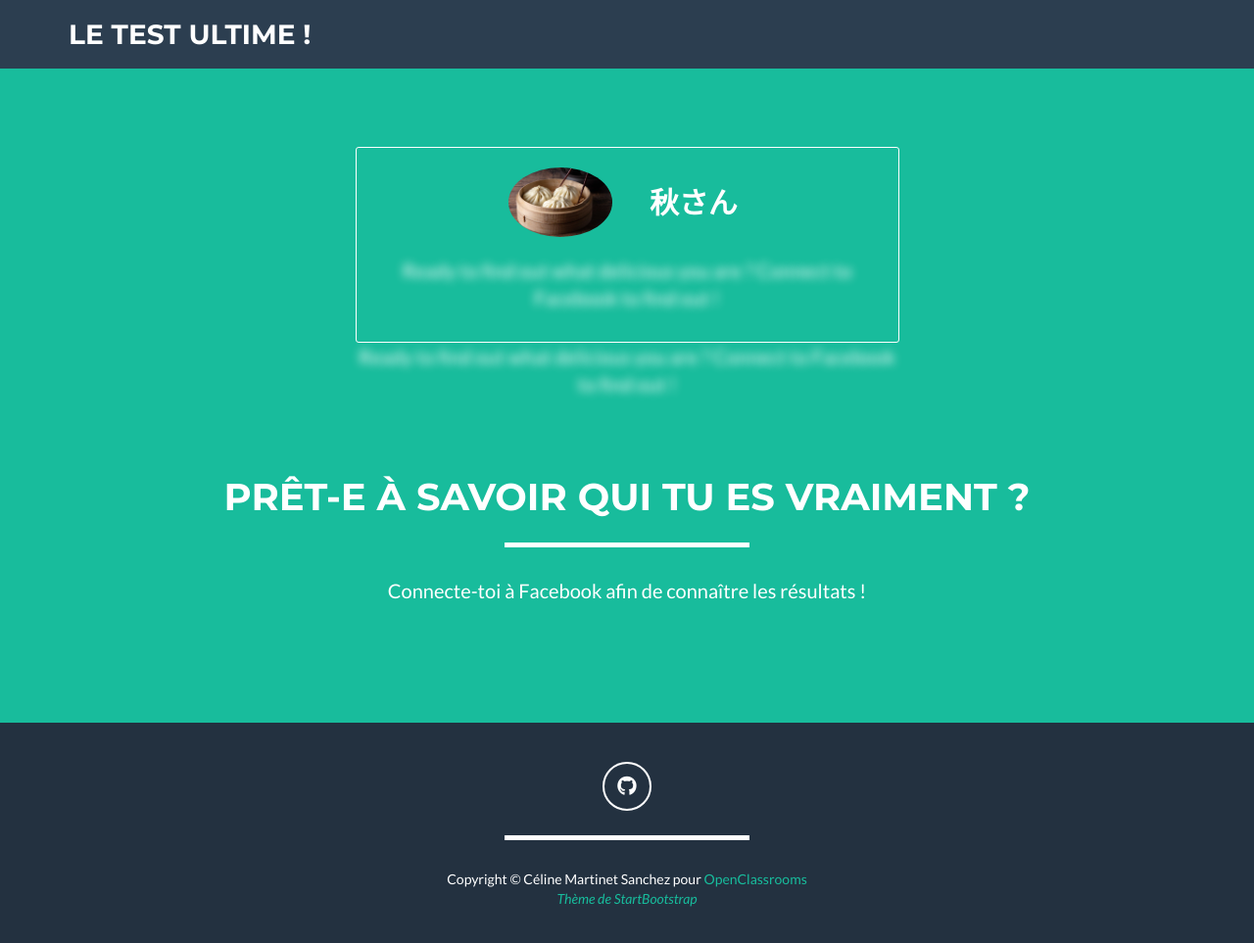
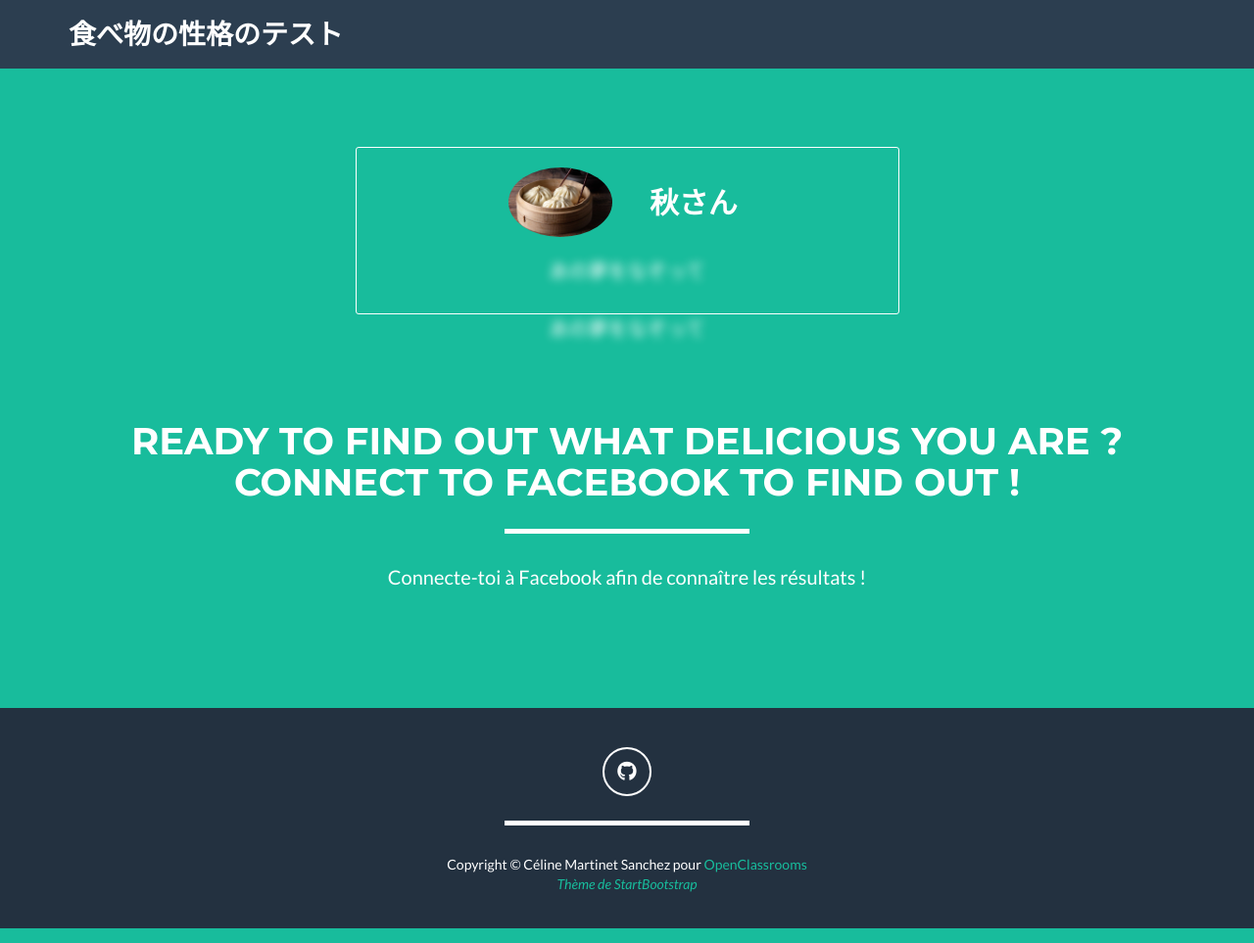
Before and after one commit to MathildeAguiar/FlaskTutorial, a Flask app: page / in a window 1280 px wide. Shown: the whole page at 98% size. Run offline with Flask 2, Linux system fonts and the light colour scheme; some libraries are stand-ins or nearby versions.

Commit message:
facebook part coded

```diff
--- a/fbapp/templates/base.html
+++ b/fbapp/templates/base.html
@@ -6,15 +6,18 @@
     <meta charset="utf-8">
     <meta http-equiv="X-UA-Compatible" content="IE=edge">
     <meta name="viewport" content="width=device-width, initial-scale=1">
-    <meta name="description" content="Faites le test ultime et découvrez qui vous êtes vraiment !">
+    <meta name="description" content="Ready to find out what delicious you are ? Connect to Facebook to find out !">
     <meta name="author" content="">
-    <title>Le test ultime !</title>
+    <title>食べ物の性格のテスト</title>
 
-    <meta property="og:title" content="Le test ultime !" />
+    <meta property="og:title" content="{{ page_title }}" />
     <meta property="og:type" content="website" />
-    <meta property="og:url" content="http://le-test-ultime.hello-birds.com" />
-    <meta property="og:image" content="tmp/sample.jpg" />
-    <meta property="og:description" content="Faites le test ultime et découvrez qui vous êtes vraiment !" />
+    <meta property="og:url" content="{{ og_url }}" />
+    <meta property="og:image" content="{{ og_image }}" />
+    <meta property="og:description" content="{{ og_description }}" />
+    <meta property="fb:app_id" content="{{ config['FB_APP_ID'] }}">
+    <meta property="og:image:width" content="1200">
+    <meta property="og:image:height" content="630">
 
     <!-- Bootstrap Core CSS -->
     <link href="{{ url_for('static', filename='css/bootstrap/bootstrap.min.css') }}" rel="stylesheet">
@@ -48,7 +51,7 @@
         <div class="container">
             <!-- Brand and toggle get grouped for better mobile display -->
             <div class="navbar-header page-scroll">
-                  <a class="navbar-brand" href="/">Le test ultime !</a>
+                  <a class="navbar-brand" href="/">食べ物の性格のテスト</a>
             </div>
 
             <!-- Collect the nav links, forms, and other content for toggling -->
--- a/fbapp/templates/index.html
+++ b/fbapp/templates/index.html
@@ -13,7 +13,7 @@
         </div>
         <div class="row">
           <div class="intro-text">
-            <h1 class="name">Prêt-e à savoir qui tu es vraiment ?</h1>
+            <h1 class="name">Ready to find out what delicious you are ? Connect to Facebook to find out !</h1>
             <hr class="star-light">
           </div>
           <div class="col-lg-8 col-lg-offset-2 text-center">
@@ -22,6 +22,7 @@
             </p>
             <p style="margin-top: 20px;">
               <div class="fb-login-button" data-max-rows="1" data-size="large" data-button-type="continue_with" data-show-faces="false" data-auto-logout-link="true" data-use-continue-as="true" onlogin='checkLoginState()'></div>
+              <!-- bouton de connexion à fb -->
             </p>
           </div>
         </div>
--- a/fbapp/views.py
+++ b/fbapp/views.py
@@ -11,14 +11,28 @@
 
 @app.route('/index/')
 def index():
+    if 'img' in request.args:
+        img = request.args['img']
+        og_url = url_for('index', img=img, _external=True)
+        og_image = url_for('static', filename=img, _external=True)
+    else:
+        og_url = url_for('index', _external=True)
+        og_image = url_for('static', filename='img/baozi.jpg', _external=True)
+
+    page_title = "食べ物の性格のテスト"
     # here we define what will we displayed on the index page
     # we need the description, the blur parameter, what page it's linked to
-    description = """
+    og_description = """
         Ready to find out what delicious you are ? Connect to Facebook to find out !
     """
+    description = "あの夢をなぞって"
     return render_template('index.html',
         blur = True,
+        page_title=page_title,
         description = description,
+        og_url=og_url,
+        og_image=og_image,
+        og_description = og_description,
         user_img = url_for('static', filename= 'img/baozi.jpg'),
         user_name = "秋さん"
     )
@@ -28,6 +42,8 @@
     gender = request.args.get('gender')
     user_name = request.args.get('first_name') #taken out of Facebook URL
     uid = request.args.get('id')
+    img = 'img/cat.jpg'
+    og_url = url_for('index', img=img, _external=True)
     #description = "おめでとうございます！" + user_name + "餃子です。"
     profile_pic = "http://graph.facebook.com/" + uid + "/picture?type=large"
 
@@ -35,7 +51,8 @@
         'result.html',
         user_name = user_name,
         description = find_content(gender).description, #descriptions in the db are needed!!
-        user_img = profile_pic #taken out of Facebook
+        user_img = profile_pic, #taken out of Facebook
+        og_url = og_url
     )
 
 
```
Also changed, not shown: config.py (+6 -1 lines), fbapp/tests/config.py (added, +22 -0 lines), fbapp/tests/take_test.py (added, +30 -0 lines), fbapp/utils.py (+12 -0 lines), fbapp/static/img/cat.jpg (added), fbapp/tests/__init__.py (added).
